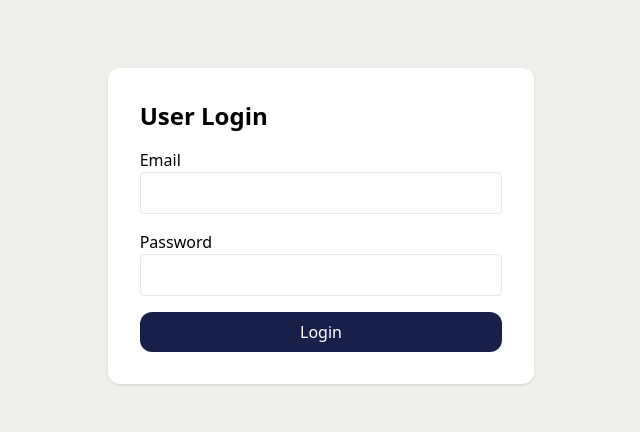
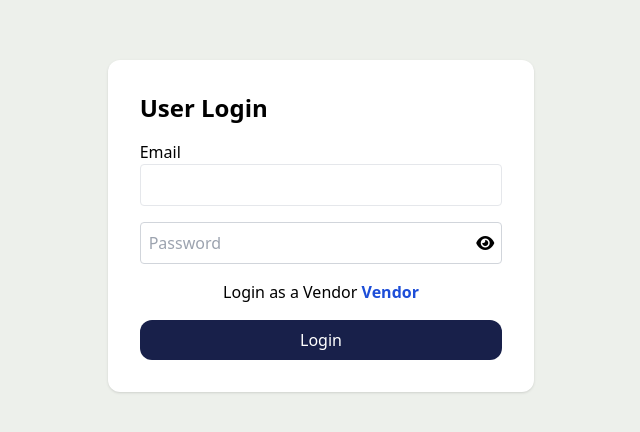
Before and after one commit to decadevs/live-project-frontend-2-quick-bite-frontend, a React (Vite) app in the folder client/: page /login in a window 1280 px wide. Shown: the part 174-606 px from the top of the page, without its empty margins (319-959 px from the left). Built offline with nearby package versions, Linux system fonts and the light colour scheme.

Commit message:
added functionality to view password for both userLogin and userSignup forms

```diff
--- a/client/src/components/userLogin.tsx
+++ b/client/src/components/userLogin.tsx
@@ -1,15 +1,28 @@
-import { useState } from 'react';
-import { useNavigate } from 'react-router-dom';
+import { useState, ChangeEvent } from 'react';
+import { Link as RouterLink, useNavigate } from 'react-router-dom';
 
 const LoginForm = () => {
     const [email, setEmail] = useState('');
-    const [password, setPassword] = useState('');
+    const [password, setPassword] = useState(''); // Add this line
+    const [passwordValidation, setPasswordValidation] = useState(false);
+    const [showPassword, setShowPassword] = useState(false);
 
     const navigate = useNavigate();
 
     const handleLogin = () => {
         // Perform authentication logic here and dispatch actions if needed
         navigate('/userdashboard');
+    };
+
+    const handlePasswordChange = (e: ChangeEvent<HTMLInputElement>) => {
+        const password = e.target.value;
+        const passwordRegex = /^(?=.*[a-z])(?=.*[A-Z])(?=.*\d)(?=.*[@$!%*?&])[A-Za-z\d@$!%*?&]{8,}$/;
+        setPasswordValidation(passwordRegex.test(password));
+        setPassword(e.target.value); // Set the password state here
+    };
+
+    const handleTogglePasswordVisibility = () => {
+        setShowPassword((prevShowPassword) => !prevShowPassword);
     };
 
     return (
@@ -28,18 +41,41 @@ const LoginForm = () => {
                         onChange={(e) => setEmail(e.target.value)}
                     />
                 </div>
-                <div className="mb-4">
-                    <label htmlFor="password" className="block font-medium">
-                        Password
-                    </label>
+                <div className="relative mb-4">
                     <input
-                        type="password"
-                        id="password"
-                        className="w-full p-2 border rounded"
+                        type={showPassword ? 'text' : 'password'}
+                        placeholder="Password"
+                        name="password"
                         value={password}
-                        onChange={(e) => setPassword(e.target.value)}
+                        onChange={handlePasswordChange}
+                        onFocus={() => setPasswordValidation(true)}
+                        onBlur={() => setPasswordValidation(false)}
+                        className="w-full p-2 border border-gray-300 rounded"
+                        required
                     />
+                    <span
+                        className="absolute top-1/2 right-2 transform -translate-y-1/2 cursor-pointer"
+                        onClick={handleTogglePasswordVisibility}
+                    >
+                        {showPassword ? (
+                            <i className="fas fa-eye-slash"></i>
+                        ) : (
+                            <i className="fas fa-eye"></i>
+                        )}
+                    </span>
                 </div>
+                {passwordValidation && (
+                    <p className="text-green-500 text-sm mb-2">
+                        Password should contain at least one uppercase letter, one lowercase letter,
+                        one special character, and one number.
+                    </p>
+                )}
+                <p className="text-black text-center mt-4 mb-4">
+                    Login as a Vendor{' '}
+                    <RouterLink to="/vendorlogin" className="text-blue-700 font-bold">
+                        Vendor
+                    </RouterLink>
+                </p>
                 <button
                     className="w-full p-2 bg-deepBlue text-white rounded-xl"
                     onClick={handleLogin}
--- a/client/src/components/userSignup.tsx
+++ b/client/src/components/userSignup.tsx
@@ -10,17 +10,18 @@ const SignupForm = () => {
         gender: '',
         otherGender: '',
         DOB: '',
-        phoneNumber: ''
+        phoneNumber: '',
     });
     const [signupSuccess, setSignupSuccess] = useState(false);
     const [passwordValidation, setPasswordValidation] = useState(false);
+    const [showPassword, setShowPassword] = useState(false); // New state variable for password visibility
     const navigate = useNavigate();
 
     const handleChange = (e: ChangeEvent<HTMLInputElement>) => {
         const { name, value } = e.target;
         setUser((prevUser) => ({
             ...prevUser,
-            [name]: value
+            [name]: value,
         }));
     };
 
@@ -53,8 +54,12 @@ const SignupForm = () => {
         setUser((prevUser) => ({
             ...prevUser,
             gender: selectedGender,
-            otherGender: selectedGender === 'other' ? '' : prevUser.otherGender
+            otherGender: selectedGender === 'other' ? '' : prevUser.otherGender,
         }));
+    };
+
+    const handleTogglePasswordVisibility = () => {
+        setShowPassword((prevShowPassword) => !prevShowPassword);
     };
 
     return (
@@ -89,20 +94,34 @@ const SignupForm = () => {
                         className="w-full p-2 border border-gray-300 rounded mb-4"
                         required
                     />
+                    <div className="relative mb-4">
                         <input
-                        type="password"
+                            type={showPassword ? 'text' : 'password'}
                             placeholder="Password"
                             name="password"
                             value={user.password}
                             onChange={handlePasswordChange}
                             onFocus={() => setPasswordValidation(true)}
                             onBlur={() => setPasswordValidation(false)}
-                        className="w-full p-2 border border-gray-300 rounded mb-4"
+                            className="w-full p-2 border border-gray-300 rounded"
                             required
                         />
+                        {/* <div className="placeholder-text">Password</div> */}
+                        <span
+                            className="absolute top-1/2 right-2 transform -translate-y-1/2 cursor-pointer"
+                            onClick={handleTogglePasswordVisibility}
+                        >
+                            {showPassword ? (
+                                <i className="fas fa-eye-slash"></i>
+                            ) : (
+                                <i className="fas fa-eye"></i>
+                            )}
+                        </span>
+                    </div>
                     {passwordValidation && (
                         <p className="text-green-500 text-sm mb-2">
-                            Password should contain at least Include at least one uppercase letter, one lowercase letter, one special character ( @, $, !, %, *, ?) and one number.
+                            Password should contain at least one uppercase letter, one lowercase letter,
+                            one special character, and one number.
                         </p>
                     )}
                     <select
@@ -115,19 +134,7 @@ const SignupForm = () => {
                         <option value="">Select Gender</option>
                         <option value="male">Male</option>
                         <option value="female">Female</option>
-                        <option value="other">Other</option>
                     </select>
-                    {user.gender === 'other' && (
-                        <input
-                            type="text"
-                            placeholder="Other Gender"
-                            name="otherGender"
-                            value={user.otherGender}
-                            onChange={handleChange}
-                            className="w-full p-2 border border-gray-300 rounded mb-4"
-                            required
-                        />
-                    )}
                     <input
                         type="text"
                         placeholder="Phone Number"
```
Also changed, not shown: client/tailwind.config.js (+5 -6 lines). Lines whose indentation alone changed are shown as unchanged.
